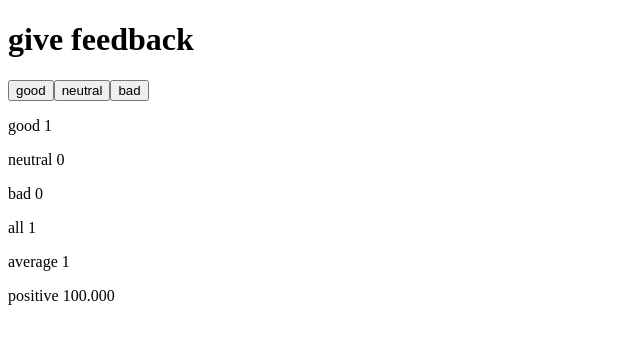
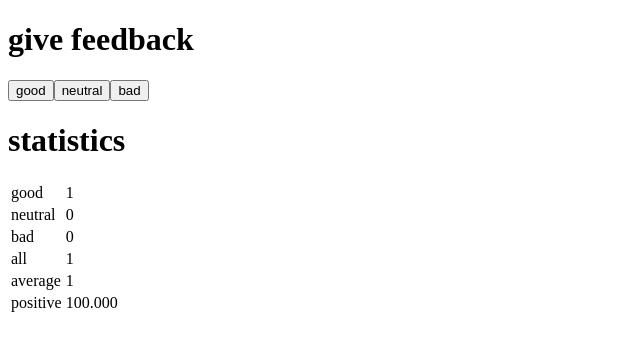
Before and after one commit to jsahlsa/fullstackopen, a React (Vite) app in the folder part1/unicafe/: page / in a window 1280 px wide. Both pictures are taken after a click on the button "good". Shown: the top 350 px of the page, without its empty margins (0-640 px from the left). Built offline with nearby package versions, Linux system fonts and the light colour scheme.

Commit message:
completed 1.11

```diff
--- a/part1/unicafe/src/App.jsx
+++ b/part1/unicafe/src/App.jsx
@@ -8,7 +8,7 @@
 
 const StatisticLine = ({ text, value }) => {
     return (
-        <p>{text} {value}</p>
+        <tr><td>{text}</td><td>{value}</td></tr>
     )
 }
 
@@ -29,12 +29,17 @@
     }
     return (
         <div>
+            <h1>statistics</h1>
+            <table>
+                <tbody>
                     <StatisticLine text="good" value={good} />
                     <StatisticLine text="neutral" value={neutral} />
                     <StatisticLine text="bad" value={bad} />
                     <StatisticLine text="all" value={all} />
                     <StatisticLine text="average" value={avg} />
                     <StatisticLine text="positive" value={positive} />
+                </tbody>
+            </table>
         </div>
     )
 }
```
Lines whose indentation alone changed are shown as unchanged.
